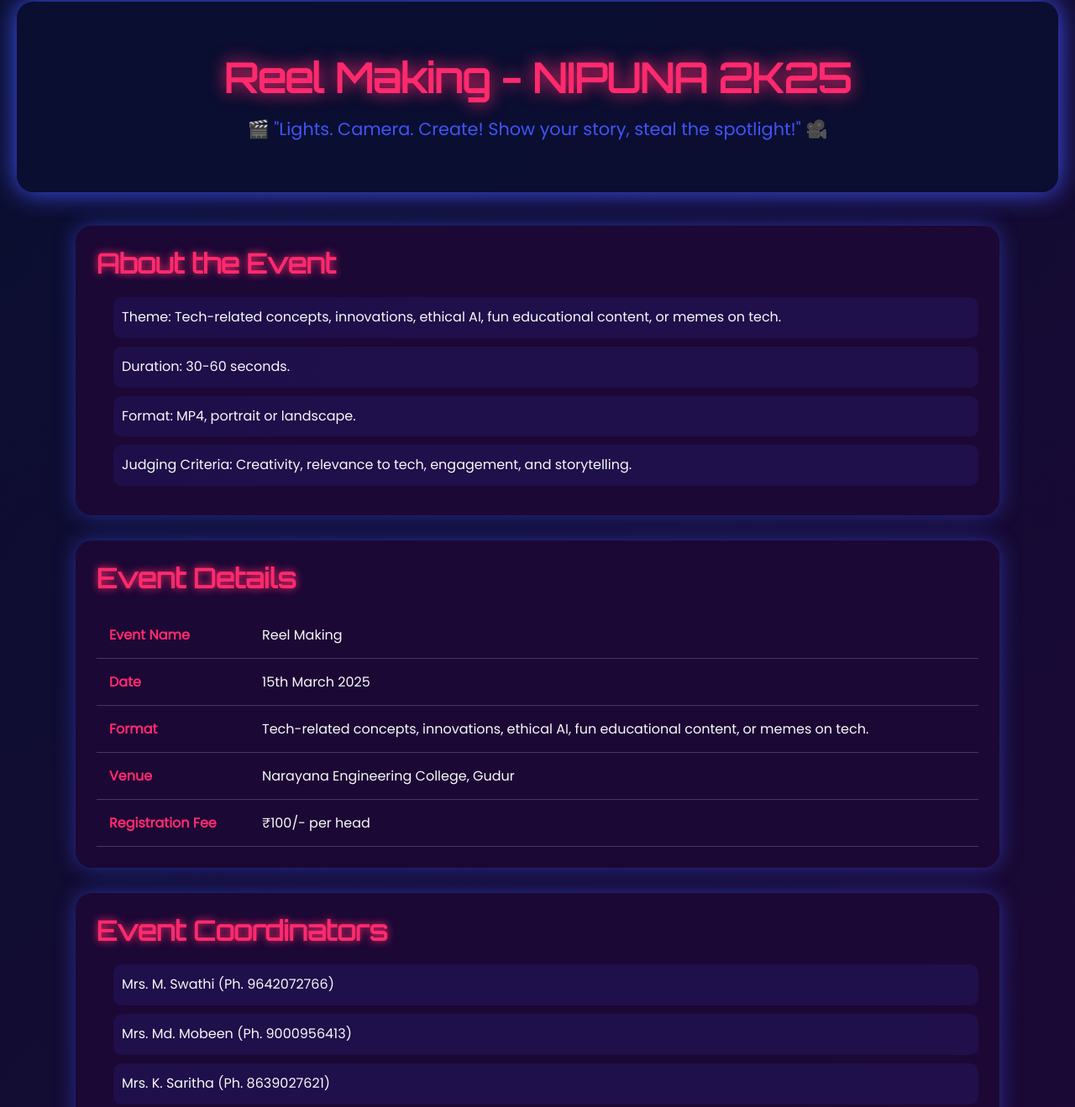
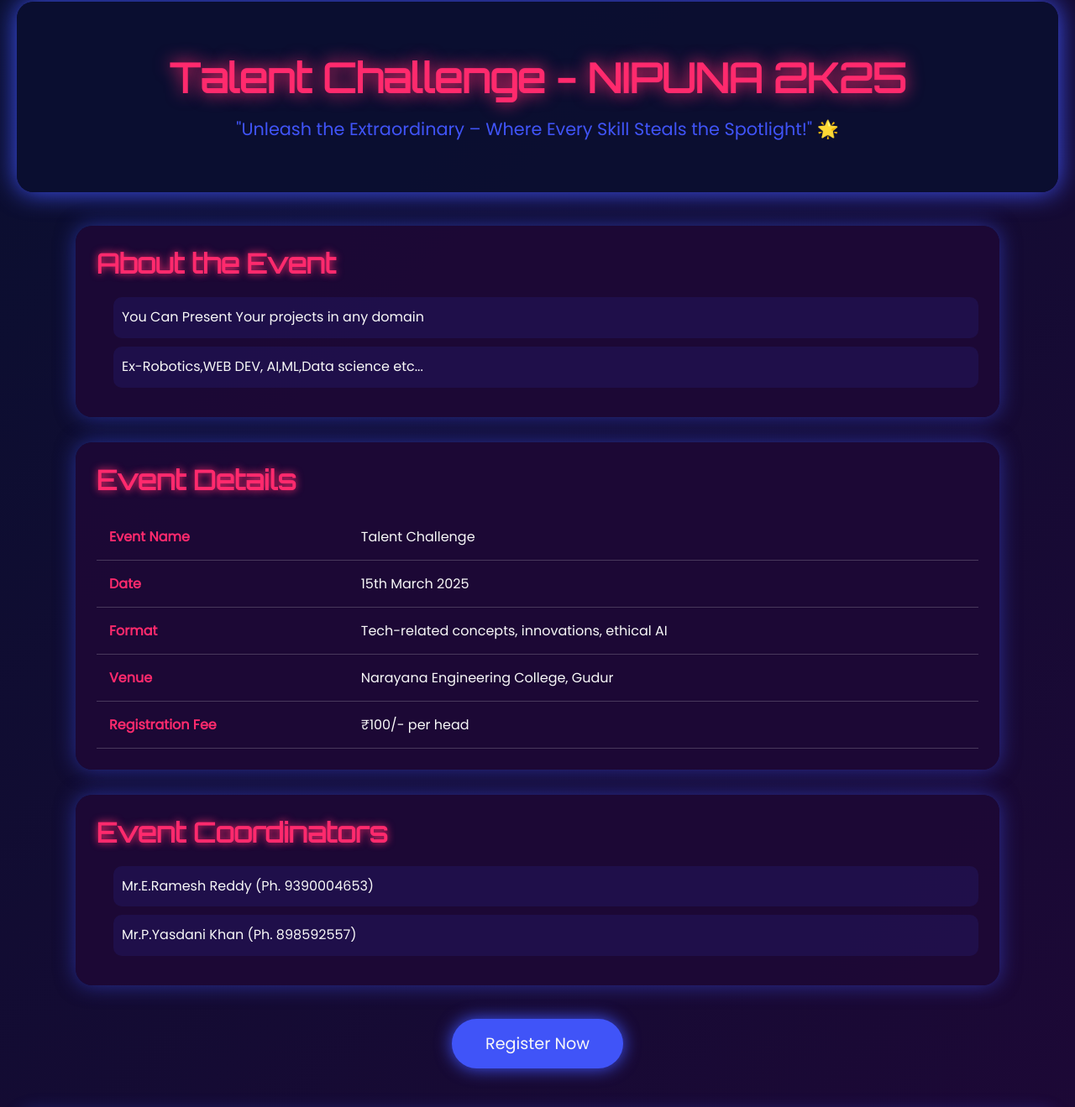
Before and after one commit to SyedAbrarAhmad/talentchallenge, a plain HTML site: page index.html in a window 1280 px wide. Shown: the part 18-1337 px from the top of the page at 84% size. Drawn offline with Linux system fonts and the light colour scheme.

Commit message:
Update index.html

```diff
--- a/index.html
+++ b/index.html
@@ -3,7 +3,7 @@
 <head>
   <meta charset="UTF-8">
   <meta name="viewport" content="width=device-width, initial-scale=1.0">
-  <title>Reel Making - NIPUNA 2K25</title>
+  <title>Talent Challenge - NIPUNA 2K25</title>
   <link href="https://fonts.googleapis.com/css2?family=Orbitron&family=Poppins&display=swap" rel="stylesheet">
   <style>
     * {
@@ -106,17 +106,15 @@
 <body>
 
   <header>
-    <h1>Reel Making - NIPUNA 2K25</h1>
-    <p>🎬 "Lights. Camera. Create! Show your story, steal the spotlight!" 🎥</p>
+    <h1>Talent Challenge - NIPUNA 2K25</h1>
+    <p>"Unleash the Extraordinary – Where Every Skill Steals the Spotlight!" 🌟</p>
   </header>
 
   <section>
     <h2>About the Event</h2>
     <ul>
-      <li>Theme: Tech-related concepts, innovations, ethical AI, fun educational content, or memes on tech.</li>
-      <li>Duration: 30-60 seconds.</li>
-      <li>Format: MP4, portrait or landscape.</li>
-      <li>Judging Criteria: Creativity, relevance to tech, engagement, and storytelling.</li>
+      <li>You Can Present Your projects in any domain</li>
+      <li>Ex-Robotics,WEB DEV, AI,ML,Data science etc...</li>
     </ul>
   </section>
 
@@ -125,7 +123,7 @@
     <table>
       <tr>
         <td>Event Name</td>
-        <td>Reel Making</td>
+        <td>Talent Challenge</td>
       </tr>
       <tr>
         <td>Date</td>
@@ -133,7 +131,7 @@
       </tr>
       <tr>
         <td>Format</td>
-        <td>Tech-related concepts, innovations, ethical AI, fun educational content, or memes on tech.</td>
+        <td>Tech-related concepts, innovations, ethical AI</td>
       </tr>
       <tr>
         <td>Venue</td>
@@ -149,9 +147,8 @@
   <section>
     <h2>Event Coordinators</h2>
     <ul>
-      <li>Mrs. M. Swathi (Ph. 9642072766)</li>
-      <li>Mrs. Md. Mobeen (Ph. 9000956413)</li>
-      <li>Mrs. K. Saritha (Ph. 8639027621)</li>
+      <li>Mr.E.Ramesh Reddy (Ph. 9390004653)</li>
+      <li>Mr.P.Yasdani Khan (Ph. 898592557)</li>
     </ul>
   </section>
 
```
